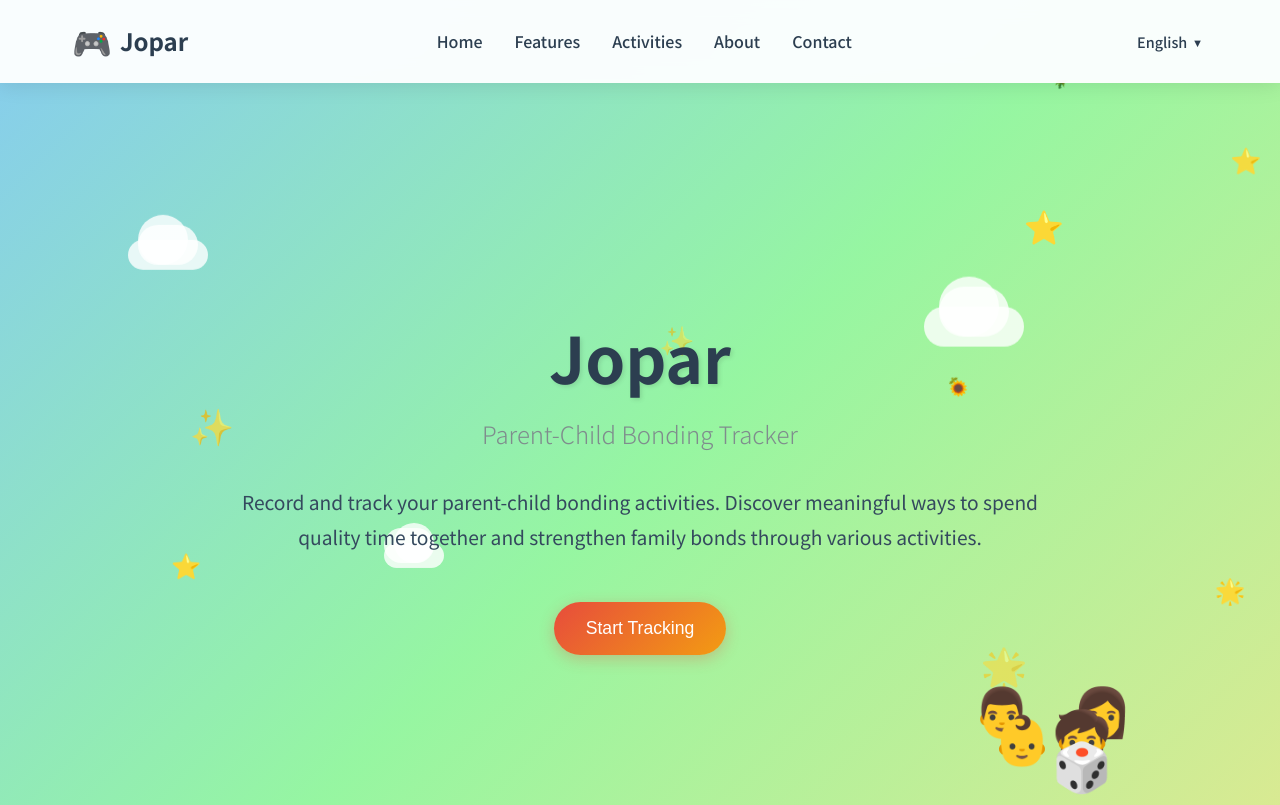
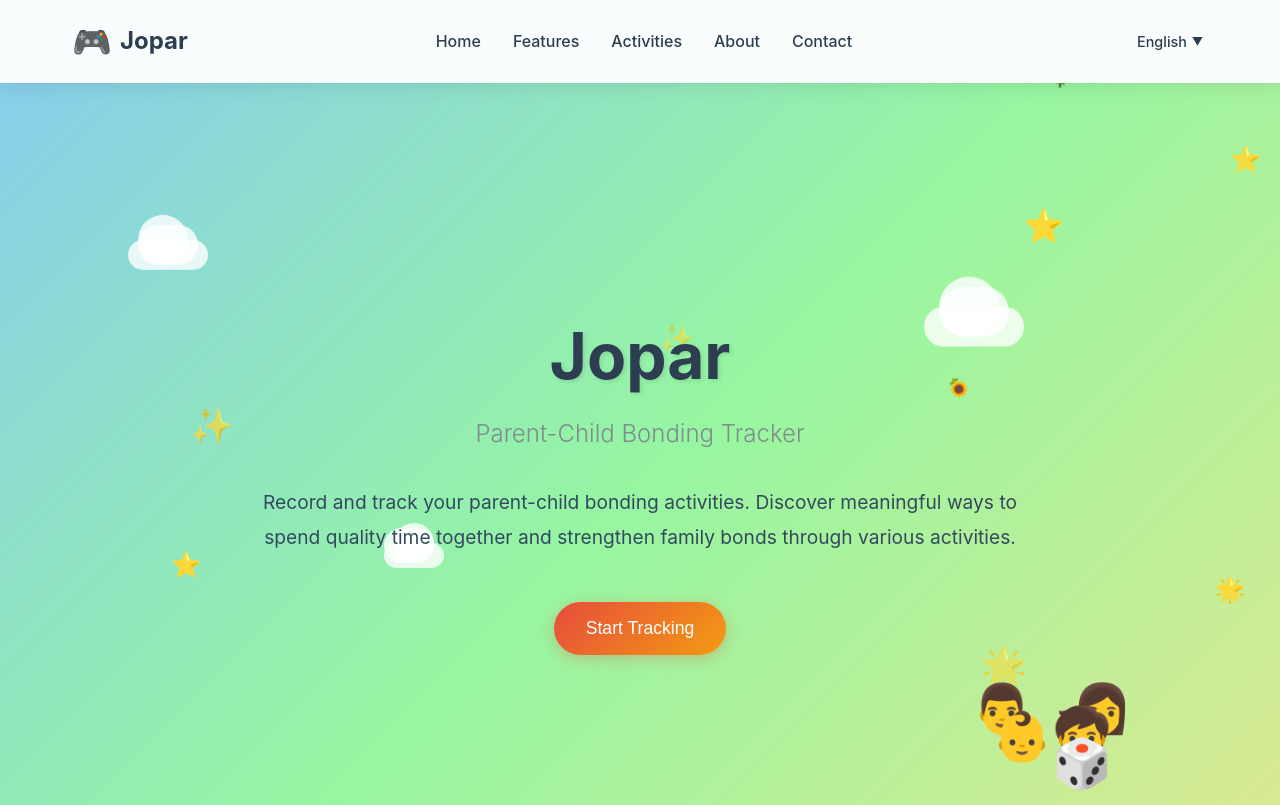
Before and after one commit to spicaoriginstudio/jopar_site, a plain HTML site: page home/index.html in a window 1280 px wide. Shown: the top 805 px of the page. Drawn offline with Linux system fonts and the light colour scheme.

Commit message:
更新 index.html 和 styles.css 文件，移除 Google 字体链接，改用系统默认字体以提升加载速度和兼容性。

```diff
--- a/home/index.html
+++ b/home/index.html
@@ -6,7 +6,6 @@
     <title data-translate="pageTitle">Jopar - Family Interactive Game Platform</title>
     <meta name="description" content="" data-translate="pageDescription">
     <link rel="stylesheet" href="styles.css">
-    <link href="https://fonts.googleapis.com/css2?family=Noto+Sans+SC:wght@300;400;500;700&display=swap" rel="stylesheet">
 </head>
 <body>
     <!-- 导航栏 -->
--- a/home/styles.css
+++ b/home/styles.css
@@ -8,7 +8,7 @@
 }
 
 body {
-    font-family: 'Noto Sans SC', sans-serif;
+    font-family: -apple-system, BlinkMacSystemFont, 'Segoe UI', 'Roboto', 'Helvetica Neue', Arial, sans-serif;
     line-height: 1.6;
     color: #2c3e50;
     background: linear-gradient(135deg, #87CEEB 0%, #98FB98 50%, #F0E68C 100%);
@@ -107,7 +107,7 @@ body {
     align-items: center;
     gap: 0.3rem;
     transition: all 0.3s ease;
-    font-family: 'Noto Sans SC', sans-serif;
+    font-family: -apple-system, BlinkMacSystemFont, 'Segoe UI', 'Roboto', 'Helvetica Neue', Arial, sans-serif;
     border-radius: 4px;
 }
 
```
